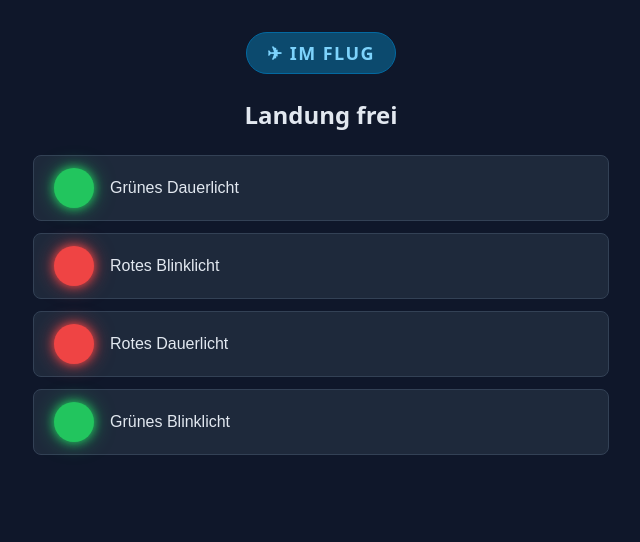
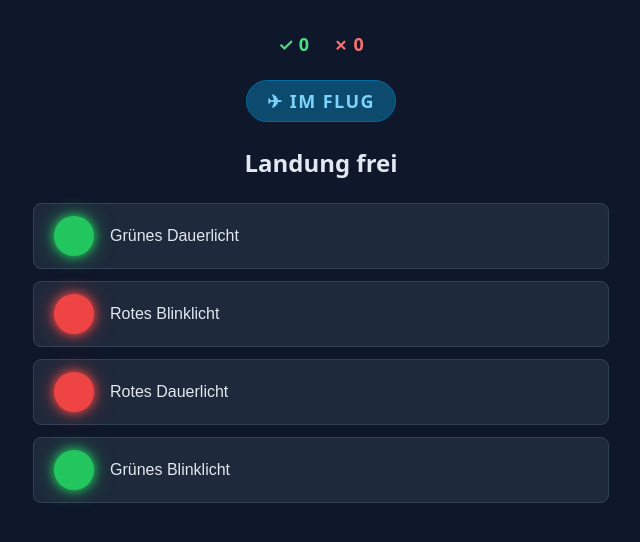
Before and after one commit to Turbo87/bzf-trainer, a SvelteKit app: page / in a window 1280 px wide. Shown: the top 542 px of the page, without its empty margins (319-959 px from the left). Built offline with nearby package versions, Linux system fonts and the light colour scheme.

Commit message:
Add correct/incorrect answer score counter

```diff
--- a/src/routes/+page.svelte
+++ b/src/routes/+page.svelte
@@ -5,9 +5,16 @@
 
 	let question: Question = $state(generateQuestion());
 	let selectedAnswer: Signal | string | null = $state(null);
+	let correct: number = $state(0);
+	let incorrect: number = $state(0);
 
 	function select(answer: Signal | string) {
 		selectedAnswer = answer;
+		if (checkAnswer()) {
+			correct++;
+		} else {
+			incorrect++;
+		}
 	}
 
 	function next() {
@@ -30,6 +37,11 @@
 </script>
 
 <div class="quiz">
+	<div class="score">
+		<span class="score-correct">✓ <span data-testid="score-correct">{correct}</span></span>
+		<span class="score-incorrect">✗ <span data-testid="score-incorrect">{incorrect}</span></span>
+	</div>
+
 	<span class="situation-badge {question.signal.situation}" data-testid="situation"
 		>{situationIcon} {situationLabel}</span
 	>
@@ -90,6 +102,22 @@
 		padding: 2rem 1rem;
 		max-width: 36rem;
 		margin: 0 auto;
+	}
+
+	.score {
+		display: flex;
+		gap: 1.5rem;
+		font-size: 1.125rem;
+		font-weight: 600;
+		font-variant-numeric: tabular-nums;
+	}
+
+	.score-correct {
+		color: #4ade80;
+	}
+
+	.score-incorrect {
+		color: #f87171;
 	}
 
 	.situation-badge {
```
Also changed, not shown: 1 other file (tests, documents, lock files or other folders).
